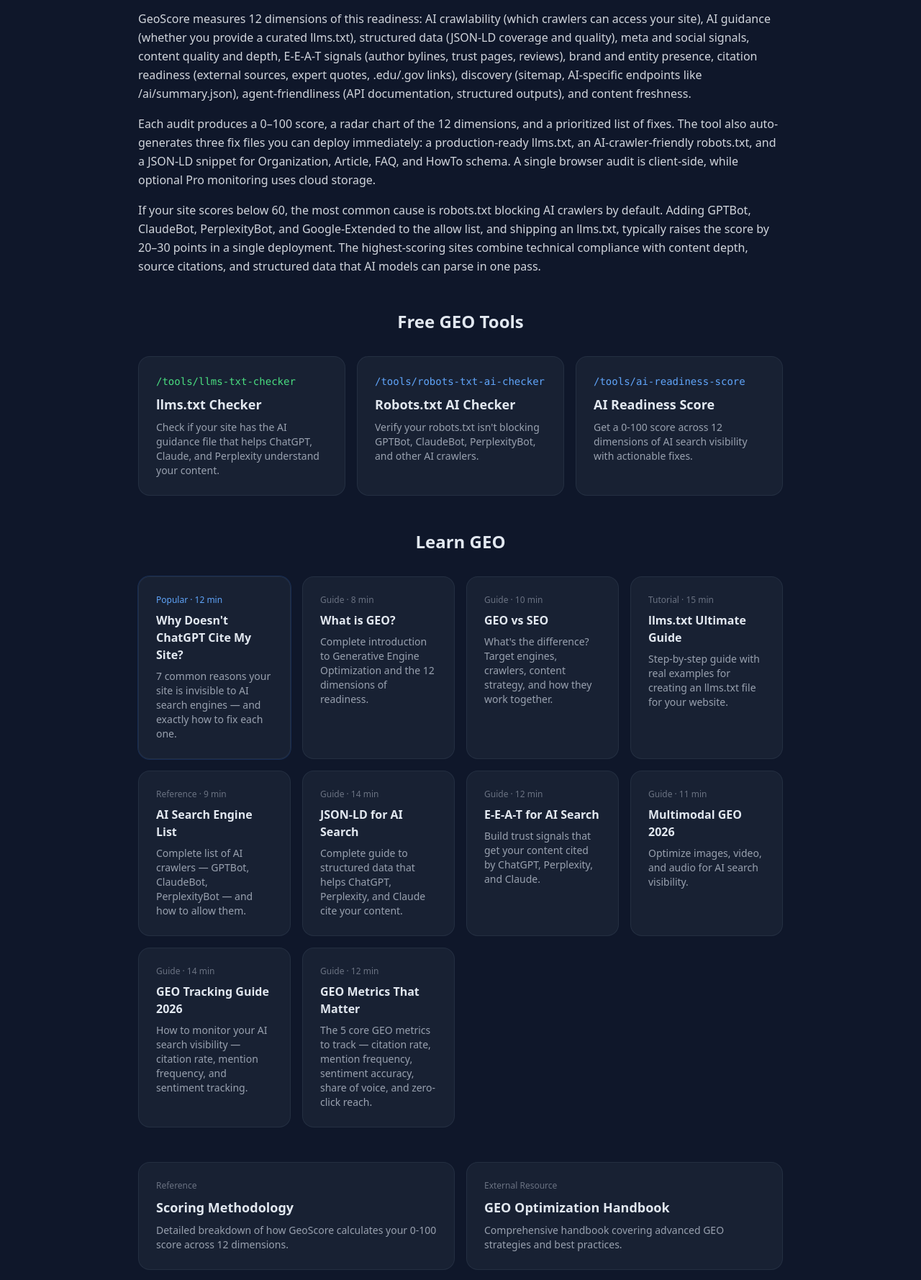
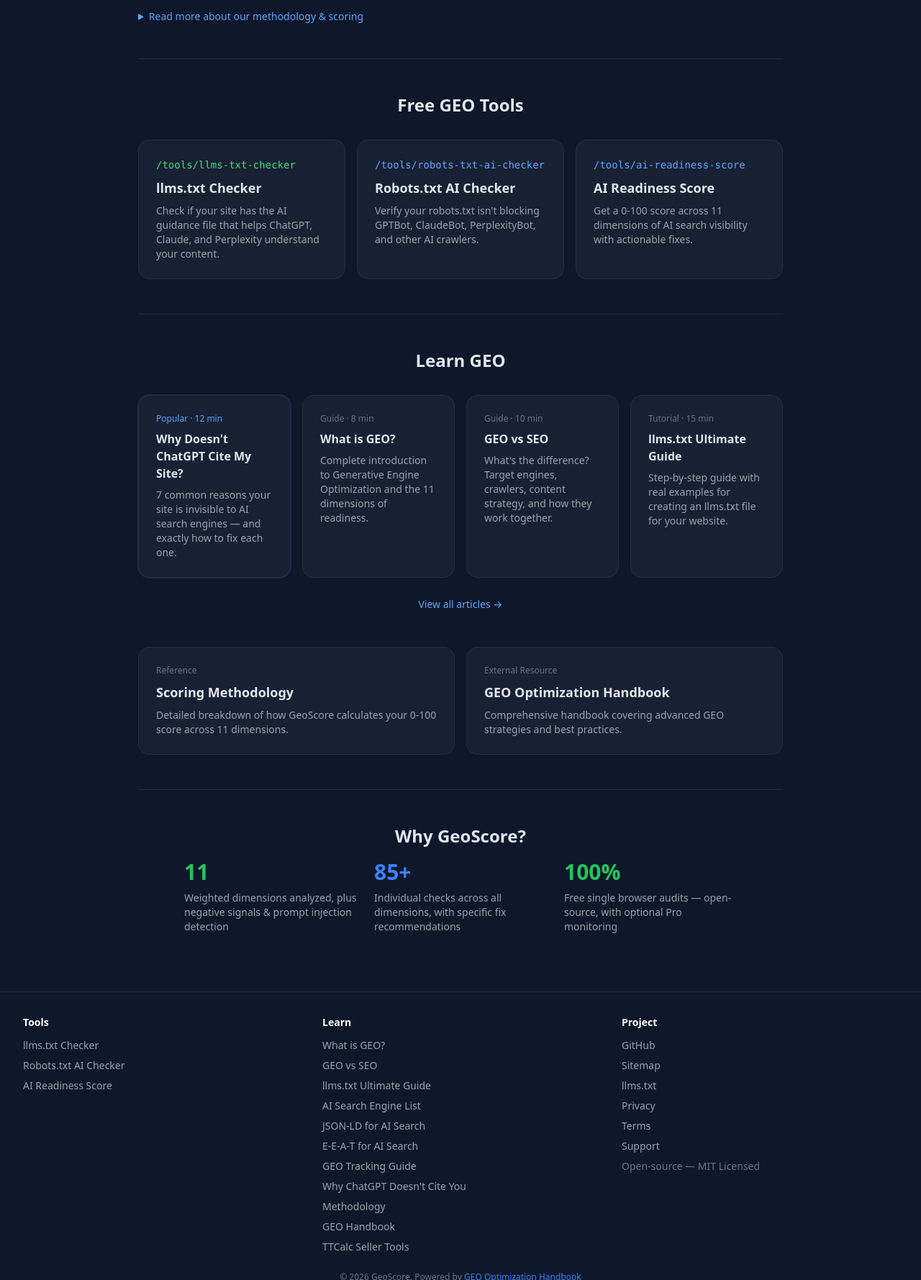
Before and after one commit to qq136692547-cmyk/geo-score, an Astro site: page / in a window 1280 px wide. Shown: the part 1021-2800 px from the top of the page at 72% size. Built offline with nearby package versions, Linux system fonts and the light colour scheme; Astro itself is replaced by a stand-in of ours.

Commit message:
fix: homepage layout improvements (details collapse, 4 blog cards, hr separators, 11 dimensions)

```diff
--- a/src/pages/index.astro
+++ b/src/pages/index.astro
@@ -34,7 +34,7 @@ import Layout from '../layouts/Layout.astro';
       name: 'How does GeoScore work?',
       acceptedAnswer: {
         '@type': 'Answer',
-        text: 'GeoScore audits any public URL across 12 dimensions of GEO readiness (AI crawlability, llms.txt presence, structured data, meta tags, content quality, E-E-A-T signals, brand entity, citation readiness, discovery, agent-friendliness, and freshness), producing a 0-100 score plus a prioritized list of fixes. A single browser audit is free; the browser does not send the audited URL to GeoScore for storage.'
+        text: 'GeoScore audits any public URL across 11 dimensions of GEO readiness (AI crawlability, llms.txt presence, structured data, meta tags, content quality, E-E-A-T signals, brand entity, citation readiness, discovery, agent-friendliness, and freshness), producing a 0-100 score plus a prioritized list of fixes. A single browser audit is free; the browser does not send the audited URL to GeoScore for storage.'
       }
     },
     {
@@ -81,14 +81,14 @@ import Layout from '../layouts/Layout.astro';
         Score your site&rsquo;s AI search visibility &mdash; ChatGPT, Perplexity, Claude, Gemini, Google AI Overviews.
       </p>
       <p class="text-sm text-gray-500 mb-10">
-        12 dimensions &middot; 20 AI crawlers &middot; 100-point scoring &middot; Free &amp; open-source
+        11 dimensions &middot; 20 AI crawlers &middot; 100-point scoring &middot; Free &amp; open-source
       </p>
 
       <div class="max-w-xl mx-auto mb-6 px-1">
         <div class="flex flex-col sm:flex-row gap-3">
           <div class="flex-1 relative">
             <svg class="absolute left-4 top-1/2 -translate-y-1/2 w-5 h-5 text-gray-500" viewBox="0 0 24 24" fill="none" stroke="currentColor" stroke-width="2"><circle cx="12" cy="12" r="10"/><path d="M12 8v4l3 3"/></svg>
-            <input id="url-input" type="text" placeholder="输入网址，如 geoscore.help" class="w-full pl-12 pr-5 py-3.5 rounded-xl bg-white/5 text-white placeholder-gray-500 border border-gray-600 focus:border-brand-500 focus:outline-none focus:ring-2 focus:ring-brand-500/30 text-lg transition" onkeydown="if(event.key==='Enter'){document.getElementById('audit-btn').click();}" />
+            <input id="url-input" type="text" placeholder="Enter URL, e.g. geoscore.help" class="w-full pl-12 pr-5 py-3.5 rounded-xl bg-white/5 text-white placeholder-gray-500 border border-gray-600 focus:border-brand-500 focus:outline-none focus:ring-2 focus:ring-brand-500/30 text-lg transition" onkeydown="if(event.key==='Enter'){document.getElementById('audit-btn').click();}" />
           </div>
           <button id="audit-btn" class="px-8 py-3.5 rounded-xl font-semibold text-white bg-gradient-to-r from-geo-600 to-brand-600 hover:from-geo-500 hover:to-brand-500 active:from-geo-700 active:to-brand-700 transition shadow-lg shadow-brand-500/20 hover:shadow-brand-500/30 whitespace-nowrap w-full sm:w-auto">Start Audit</button>
         </div>
@@ -177,18 +177,24 @@ import Layout from '../layouts/Layout.astro';
         <p class="mb-4">
           The shift is fundamental. In 2026, more than 40% of search sessions on Google now end without a click, and a growing share of queries never reach Google at all &mdash; users go directly to ChatGPT or Perplexity. For content creators, SaaS founders, and publishers, this means a new discipline is required. Your site needs to be readable to AI crawlers (robots.txt, llms.txt), machine-parseable (JSON-LD schema), and authoritative (E-E-A-T signals, third-party citations).
         </p>
+        </div>
+        <details class="mt-4 group">
+          <summary class="text-brand-400 cursor-pointer text-sm font-medium hover:text-brand-300 transition">Read more about our methodology &amp; scoring</summary>
+          <div class="prose prose-invert max-w-none text-gray-300 leading-relaxed mt-4">
         <p class="mb-4">
-          GeoScore measures 12 dimensions of this readiness: AI crawlability (which crawlers can access your site), AI guidance (whether you provide a curated llms.txt), structured data (JSON-LD coverage and quality), meta and social signals, content quality and depth, E-E-A-T signals (author bylines, trust pages, reviews), brand and entity presence, citation readiness (external sources, expert quotes, .edu/.gov links), discovery (sitemap, AI-specific endpoints like /ai/summary.json), agent-friendliness (API documentation, structured outputs), and content freshness.
+          GeoScore measures 11 dimensions of this readiness: AI crawlability (which crawlers can access your site), AI guidance (whether you provide a curated llms.txt), structured data (JSON-LD coverage and quality), meta and social signals, content quality and depth, E-E-A-T signals (author bylines, trust pages, reviews), brand and entity presence, citation readiness (external sources, expert quotes, .edu/.gov links), discovery (sitemap, AI-specific endpoints like /ai/summary.json), agent-friendliness (API documentation, structured outputs), and content freshness.
         </p>
         <p class="mb-4">
-          Each audit produces a 0&ndash;100 score, a radar chart of the 12 dimensions, and a prioritized list of fixes. The tool also auto-generates three fix files you can deploy immediately: a production-ready llms.txt, an AI-crawler-friendly robots.txt, and a JSON-LD snippet for Organization, Article, FAQ, and HowTo schema. A single browser audit is client-side, while optional Pro monitoring uses cloud storage.
+          Each audit produces a 0&ndash;100 score, a radar chart of the 11 dimensions, and a prioritized list of fixes. The tool also auto-generates three fix files you can deploy immediately: a production-ready llms.txt, an AI-crawler-friendly robots.txt, and a JSON-LD snippet for Organization, Article, FAQ, and HowTo schema. A single browser audit is client-side, while optional Pro monitoring uses cloud storage.
         </p>
         <p>
           If your site scores below 60, the most common cause is robots.txt blocking AI crawlers by default. Adding GPTBot, ClaudeBot, PerplexityBot, and Google-Extended to the allow list, and shipping an llms.txt, typically raises the score by 20&ndash;30 points in a single deployment. The highest-scoring sites combine technical compliance with content depth, source citations, and structured data that AI models can parse in one pass.
         </p>
       </div>
+          </details>
     </div>
 
+    <hr class="border-gray-700/50 my-12">
     <h2 class="text-2xl font-bold text-center mb-8">Free GEO Tools</h2>
     <div class="grid grid-cols-1 md:grid-cols-3 gap-4 mb-12">
       <a href="/tools/llms-txt-checker" class="card card-hover card-lift p-6 block">
@@ -204,10 +210,11 @@ import Layout from '../layouts/Layout.astro';
       <a href="/tools/ai-readiness-score" class="card card-hover card-lift p-6 block">
         <div class="text-brand-400 text-sm font-mono mb-2">/tools/ai-readiness-score</div>
         <h3 class="text-lg font-bold mb-2">AI Readiness Score</h3>
-        <p class="text-gray-400 text-sm">Get a 0-100 score across 12 dimensions of AI search visibility with actionable fixes.</p>
+        <p class="text-gray-400 text-sm">Get a 0-100 score across 11 dimensions of AI search visibility with actionable fixes.</p>
       </a>
     </div>
 
+    <hr class="border-gray-700/50 my-12">
     <h2 class="text-2xl font-bold text-center mb-8">Learn GEO</h2>
     <div class="grid grid-cols-1 md:grid-cols-2 lg:grid-cols-4 gap-4 mb-12">
       <a href="/blog/why-doesnt-chatgpt-cite-my-website" class="card card-hover card-lift p-6 block ring-1 ring-brand-500/20">
@@ -218,7 +225,7 @@ import Layout from '../layouts/Layout.astro';
       <a href="/blog/what-is-geo" class="card card-hover card-lift p-6 block">
         <div class="text-xs text-gray-500 mb-2">Guide · 8 min</div>
         <h3 class="text-base font-bold mb-2">What is GEO?</h3>
-        <p class="text-gray-400 text-sm">Complete introduction to Generative Engine Optimization and the 12 dimensions of readiness.</p>
+        <p class="text-gray-400 text-sm">Complete introduction to Generative Engine Optimization and the 11 dimensions of readiness.</p>
       </a>
       <a href="/blog/geo-vs-seo" class="card card-hover card-lift p-6 block">
         <div class="text-xs text-gray-500 mb-2">Guide · 10 min</div>
@@ -230,43 +237,16 @@ import Layout from '../layouts/Layout.astro';
         <h3 class="text-base font-bold mb-2">llms.txt Ultimate Guide</h3>
         <p class="text-gray-400 text-sm">Step-by-step guide with real examples for creating an llms.txt file for your website.</p>
       </a>
-      <a href="/blog/ai-search-engine-list" class="card card-hover card-lift p-6 block">
-        <div class="text-xs text-gray-500 mb-2">Reference · 9 min</div>
-        <h3 class="text-base font-bold mb-2">AI Search Engine List</h3>
-        <p class="text-gray-400 text-sm">Complete list of AI crawlers — GPTBot, ClaudeBot, PerplexityBot — and how to allow them.</p>
-      </a>
-      <a href="/blog/json-ld-structured-data-ai-search" class="card card-hover card-lift p-6 block">
-        <div class="text-xs text-gray-500 mb-2">Guide · 14 min</div>
-        <h3 class="text-base font-bold mb-2">JSON-LD for AI Search</h3>
-        <p class="text-gray-400 text-sm">Complete guide to structured data that helps ChatGPT, Perplexity, and Claude cite your content.</p>
-      </a>
-      <a href="/blog/eeat-signals-ai-search" class="card card-hover card-lift p-6 block">
-        <div class="text-xs text-gray-500 mb-2">Guide · 12 min</div>
-        <h3 class="text-base font-bold mb-2">E-E-A-T for AI Search</h3>
-        <p class="text-gray-400 text-sm">Build trust signals that get your content cited by ChatGPT, Perplexity, and Claude.</p>
-      </a>
-            <a href="/blog/multimodal-geo-2026" class="card card-hover card-lift p-6 block">
-        <div class="text-xs text-gray-500 mb-2">Guide · 11 min</div>
-        <h3 class="text-base font-bold mb-2">Multimodal GEO 2026</h3>
-        <p class="text-gray-400 text-sm">Optimize images, video, and audio for AI search visibility.</p>
-      </a>
-<a href="/blog/geo-tracking-ai-visibility" class="card card-hover card-lift p-6 block">
-        <div class="text-xs text-gray-500 mb-2">Guide · 14 min</div>
-        <h3 class="text-base font-bold mb-2">GEO Tracking Guide 2026</h3>
-        <p class="text-gray-400 text-sm">How to monitor your AI search visibility — citation rate, mention frequency, and sentiment tracking.</p>
-      </a>
-      <a href="/blog/geo-metrics-2026" class="card card-hover card-lift p-6 block">
-        <div class="text-xs text-gray-500 mb-2">Guide · 12 min</div>
-        <h3 class="text-base font-bold mb-2">GEO Metrics That Matter</h3>
-        <p class="text-gray-400 text-sm">The 5 core GEO metrics to track — citation rate, mention frequency, sentiment accuracy, share of voice, and zero-click reach.</p>
-      </a>
+</div>
+    <div class="text-center -mt-6 mb-12">
+      <a href="/blog/" class="text-brand-400 hover:text-brand-300 text-sm font-medium transition">View all articles &rarr;</a>
     </div>
 
     <div class="grid grid-cols-1 md:grid-cols-2 gap-4 mb-12">
       <a href="/about" class="card card-hover card-lift p-6 block">
         <div class="text-xs text-gray-500 mb-2">Reference</div>
         <h3 class="text-lg font-bold mb-2">Scoring Methodology</h3>
-        <p class="text-gray-400 text-sm">Detailed breakdown of how GeoScore calculates your 0-100 score across 12 dimensions.</p>
+        <p class="text-gray-400 text-sm">Detailed breakdown of how GeoScore calculates your 0-100 score across 11 dimensions.</p>
       </a>
       <a href="https://github.com/qq136692547-cmyk/geo-optimization-handbook" target="_blank" rel="noopener" class="card card-hover card-lift p-6 block">
         <div class="text-xs text-gray-500 mb-2">External Resource</div>
@@ -276,11 +256,12 @@ import Layout from '../layouts/Layout.astro';
     </div>
 
     <div class="text-center">
+      <hr class="border-gray-700/50 my-12">
       <h2 class="text-2xl font-bold mb-4">Why GeoScore?</h2>
       <div class="grid grid-cols-1 md:grid-cols-3 gap-6 max-w-3xl mx-auto">
         <div class="text-left">
-          <div class="text-geo-500 text-3xl font-extrabold mb-2">12</div>
-          <p class="text-gray-400 text-sm">Dimensions analyzed — from AI crawlability to citation readiness</p>
+          <div class="text-geo-500 text-3xl font-extrabold mb-2">11</div>
+          <p class="text-gray-400 text-sm">Weighted dimensions analyzed, plus negative signals &amp; prompt injection detection</p>
         </div>
         <div class="text-left">
           <div class="text-brand-500 text-3xl font-extrabold mb-2">85+</div>
@@ -302,8 +283,8 @@ import Layout from '../layouts/Layout.astro';
     description: 'Run a free GEO audit to check if AI search engines like ChatGPT, Perplexity, and Claude can discover and cite your website.',
     step: [
       { '@type': 'HowToStep', position: 1, name: 'Enter your URL', text: 'Type any public website URL into the GeoScore audit input box.' },
-      { '@type': 'HowToStep', position: 2, name: 'Run the audit', text: 'GeoScore fetches your robots.txt, llms.txt, and page HTML, then analyzes 12 dimensions of AI search visibility.' },
-      { '@type': 'HowToStep', position: 3, name: 'Review your score', text: 'Get a 0-100 score with a radar chart showing strengths and weaknesses across 12 dimensions.' },
+      { '@type': 'HowToStep', position: 2, name: 'Run the audit', text: 'GeoScore fetches your robots.txt, llms.txt, and page HTML, then analyzes 11 dimensions of AI search visibility.' },
+      { '@type': 'HowToStep', position: 3, name: 'Review your score', text: 'Get a 0-100 score with a radar chart showing strengths and weaknesses across 11 dimensions.' },
       { '@type': 'HowToStep', position: 4, name: 'Check AI crawler access', text: 'See which of 20 AI crawlers (GPTBot, ClaudeBot, PerplexityBot, etc.) are allowed or blocked.' },
       { '@type': 'HowToStep', position: 5, name: 'Download fix files', text: 'Generate ready-to-deploy llms.txt, robots.txt, and JSON-LD schema fix files for your site.' }
     ],
```
